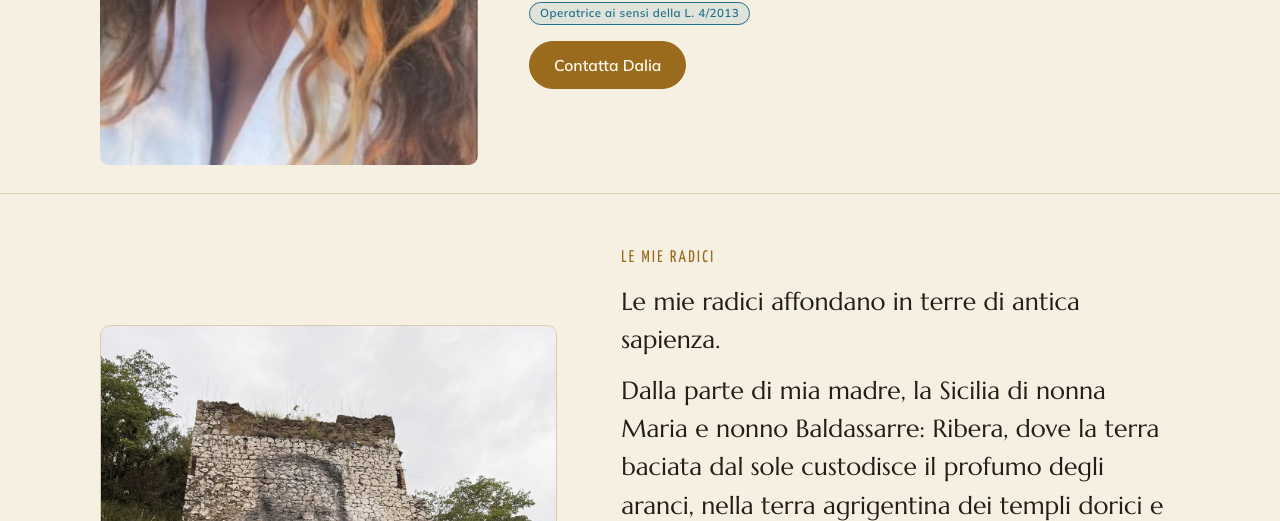
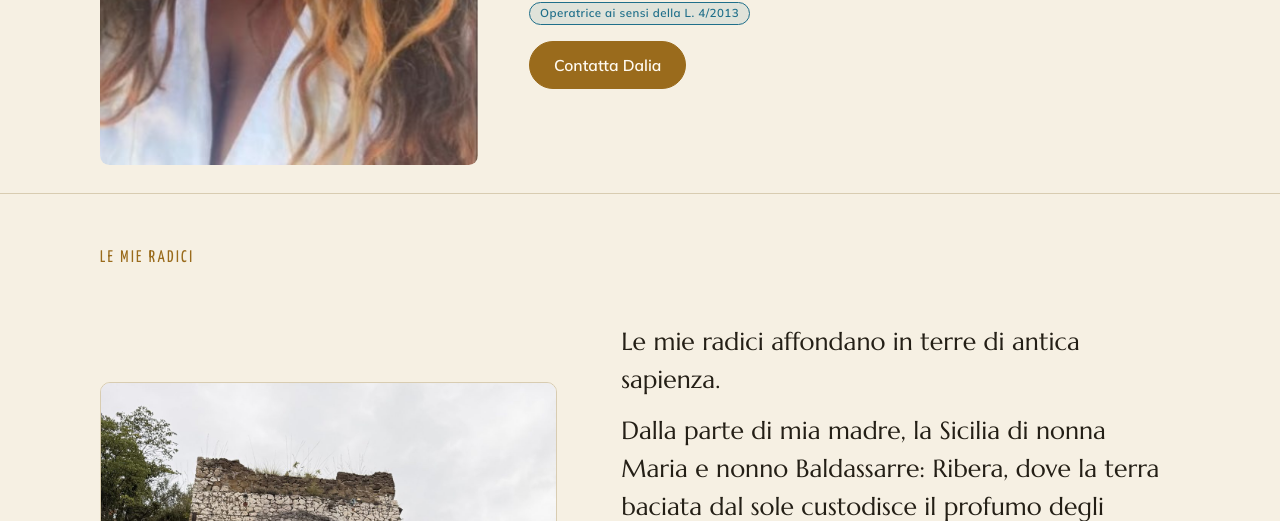
Before and after one commit to daliagiubilei-dot/mio-sito, a Flask app: page /chi-sono in a window 1280 px wide. Shown: the part 607-1128 px from the top of the page. Run offline with Flask 3, Linux system fonts and the light colour scheme.

Commit message:
Chi sono: foto delle radici subito sotto il titolo
Co-Authored-By: Claude Opus 5.5 <noreply@anthropic.com>
Claude-Session: https://claude.ai/code/session_01LZXNL5ZLBW3CQS1xoS7C3y

```diff
--- a/static/css/style.css
+++ b/static/css/style.css
@@ -532,7 +532,6 @@ section.block.roots-sec{padding-block:56px 72px;border-top:1px solid var(--line)
 @media (max-width:760px){
   section.block.roots-sec{padding-block:40px 56px}
   .roots{grid-template-columns:1fr;gap:22px}
-  .roots-txt{order:-1}
   .roots-photo img{aspect-ratio:3/4;max-height:none}
 }
 .roots.roots-solo{grid-template-columns:1fr;max-width:46rem}
@@ -550,3 +549,4 @@ section.block.roots-sec{padding-block:56px 72px;border-top:1px solid var(--line)
 .names-close{text-align:center;font:italic 400 clamp(1.05rem,1.8vw,1.25rem)/1.55 var(--display);color:var(--fg);max-width:40rem;justify-self:center}
 @media (max-width:900px){.names-list{grid-template-columns:repeat(2,minmax(0,1fr))}}
 @media (max-width:520px){.names-list{grid-template-columns:1fr}}
+.roots-head{grid-column:1/-1;margin-bottom:-8px}
--- a/templates/chi_sono.html
+++ b/templates/chi_sono.html
@@ -24,13 +24,13 @@
 
 <section class="block roots-sec">
   <div class="wrap roots{% if not static_exists('img/san-polo.jpg') %} roots-solo{% endif %}">
+    <p class="label roots-head">Le mie radici</p>
     {% if static_exists('img/san-polo.jpg') %}
     <figure class="roots-photo">
       <img src="{{ url_for('static', filename='img/san-polo.jpg') }}" alt="Antico muro di pietra con un volto dipinto" loading="lazy">
     </figure>
     {% endif %}
     <div class="roots-txt">
-      <p class="label">Le mie radici</p>
       <p class="roots-lead">Le mie radici affondano in terre di antica sapienza.</p>
       <p class="roots-lead">Dalla parte di mia madre, la Sicilia di nonna Maria e nonno Baldassarre: Ribera, dove la terra baciata dal sole custodisce il profumo degli aranci, nella terra agrigentina dei templi dorici e della Scala dei Turchi, la scogliera bianca che scende nel mare come una scalinata di luce.</p>
       <p class="roots-lead">Dalla parte di mio padre, la Sardegna di nonna Abia, Cagliari, terra del mare e del sale, della Dea Madre e di un'antica sapienza al femminile; e la montagna di nonno Vinicio, San Polo dei Cavalieri, antico borgo dei Monti Lucretili legato fin dai tempi più remoti al culto della luna.</p>
```
